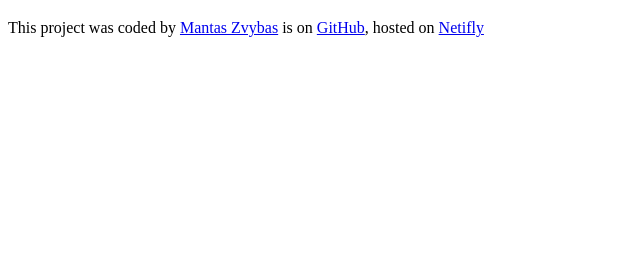
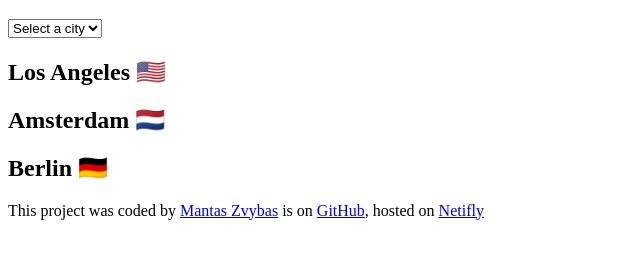
Before and after one commit to MantaZvy/SheCodes-Project-World-Clock, a plain HTML site: page index.html in a window 1280 px wide. Shown: the part 61-320 px from the top of the page, without its empty margins (0-640 px from the left). Drawn offline with nearby package versions, Linux system fonts and the light colour scheme.

Commit message:
HTML Structure Completed

```diff
--- a/index.html
+++ b/index.html
@@ -9,7 +9,33 @@
     <title>Manta's World Clock</title>
   </head>
   <body>
-    <h1>World Clock</h1>
+    <main>
+      <h1>World Clock</h1>
+      <select>
+        <option value="">Select a city</option>
+        <option value="">London</option>
+        <option value="">New York</option>
+        <option value="">Paris</option>
+        <option value="">Milan</option>
+      </select>
+
+      <div class="city">
+        <h2>Los Angeles 🇺🇸</h2>
+        <div class="city-date"></div>
+        <div class="city-timezone"></div>
+      </div>
+      <div class="city">
+        <h2>Amsterdam 🇳🇱</h2>
+        <div class="city-date"></div>
+        <div class="city-timezone"></div>
+      </div>
+      <div class="city">
+        <h2>Berlin 🇩🇪</h2>
+        <div class="city-date"></div>
+        <div class="city-timezone"></div>
+      </div>
+    </main>
+
     <footer>
       This project was coded by
       <a
```
